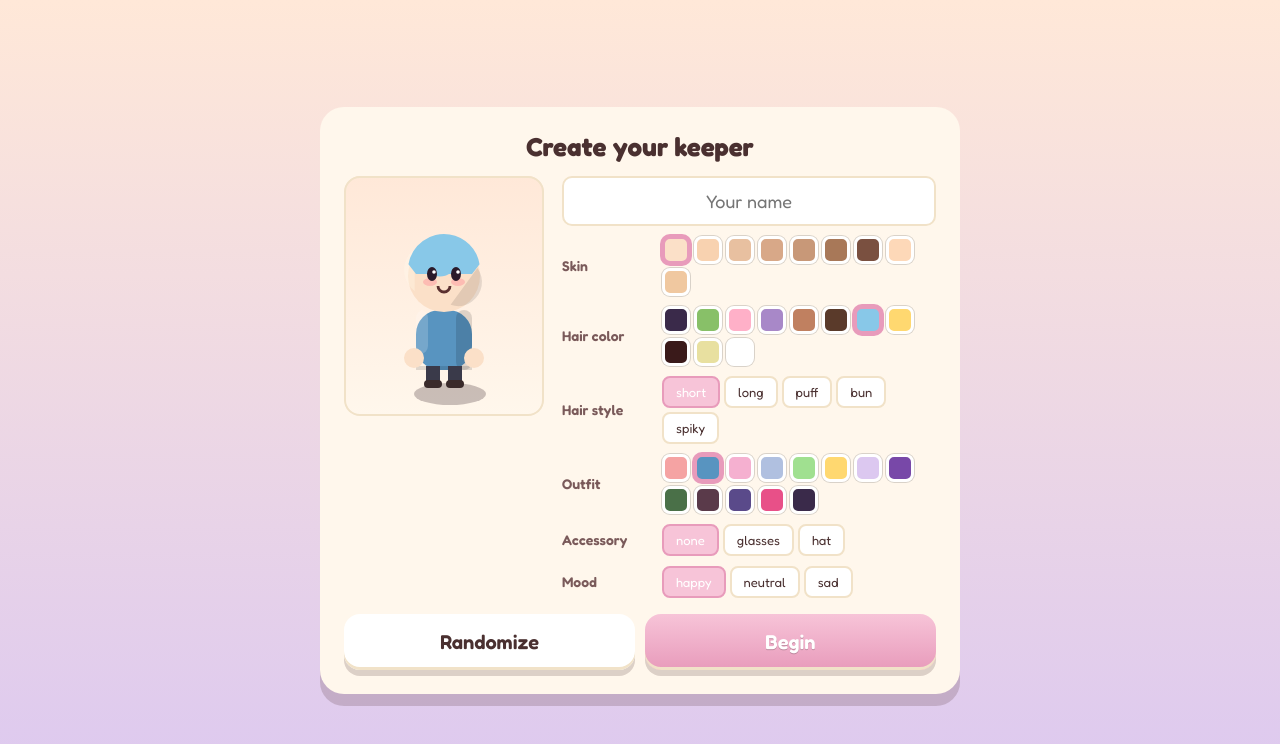
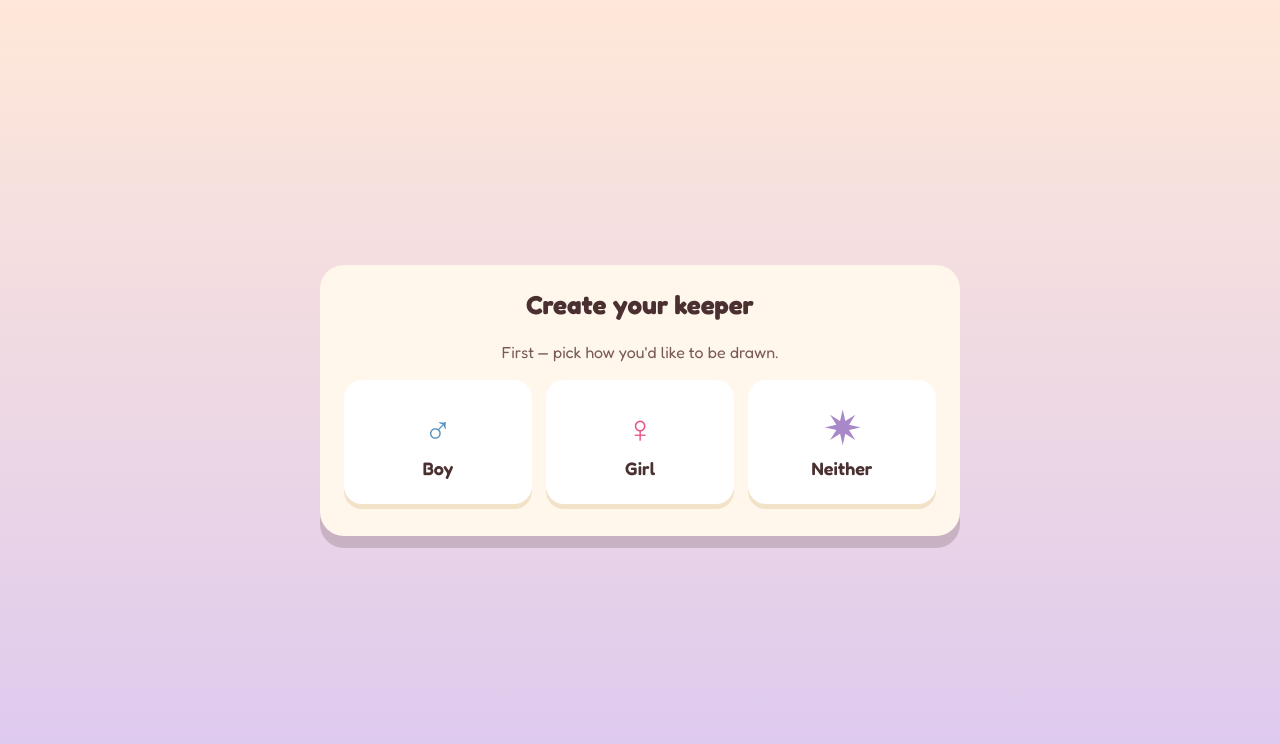
Before and after one commit to wackytownkids-commits/Pebble-Cove, an Electron app: page index.html in a window 1280 px wide. Both pictures are taken after a click on the button "New Game (preset cove)". Drawn offline with Linux system fonts and the light colour scheme.

Commit message:
Pebble Cove v0.2 - initial publish

```diff
--- a/index.html
+++ b/index.html
@@ -38,7 +38,26 @@
 <section id="char-screen" class="screen">
   <div class="cc-card">
     <h2 class="cc-title">Create your keeper</h2>
-    <div class="cc-flex">
+
+    <div id="cc-gender-step" class="cc-gender">
+      <p class="cc-prompt">First — pick how you'd like to be drawn.</p>
+      <div class="cc-gender-grid">
+        <button class="cc-gender-btn" data-g="boy">
+          <span class="cc-gender-icon">♂</span>
+          <span>Boy</span>
+        </button>
+        <button class="cc-gender-btn" data-g="girl">
+          <span class="cc-gender-icon">♀</span>
+          <span>Girl</span>
+        </button>
+        <button class="cc-gender-btn" data-g="they">
+          <span class="cc-gender-icon">✷</span>
+          <span>Neither</span>
+        </button>
+      </div>
+    </div>
+
+    <div id="cc-chibi-step" class="cc-flex" style="display:none;">
       <canvas id="cc-preview" width="200" height="240" class="cc-preview"></canvas>
       <div class="cc-controls">
         <input id="cc-name" type="text" maxlength="20" placeholder="Your name" autocomplete="off" />
@@ -48,11 +67,11 @@
         <div class="cc-row"><span>Outfit</span><div id="cc-outfit" class="cc-swatches"></div></div>
         <div class="cc-row"><span>Accessory</span><div id="cc-accessory" class="cc-choices"></div></div>
         <div class="cc-row"><span>Mood</span><div id="cc-mood" class="cc-choices"></div></div>
+        <div class="cc-buttons">
+          <button class="big-btn" id="cc-random">Randomize</button>
+          <button class="big-btn primary" id="cc-go">Create</button>
+        </div>
       </div>
-    </div>
-    <div class="cc-buttons">
-      <button class="big-btn" id="cc-random">Randomize</button>
-      <button class="big-btn primary" id="cc-go">Begin</button>
     </div>
   </div>
 </section>
--- a/js/charcreator.js
+++ b/js/charcreator.js
@@ -1,19 +1,21 @@
-/* charcreator.js — character creator. Opens before game starts.
-   Builds a chibi with skin/hair/style/outfit/accessory + name + archetype. */
+/* charcreator.js — character creator with gender step then chibi customizer. */
 const CharCreator = {
-  current: null,    // built look
-  name: 'Keeper',
+  step: 'gender',  // 'gender' | 'chibi'
+  current: null,
+  gender: null,    // 'boy' | 'girl' | 'they'
 
   options: {
-    skin:    ['#fbe0c8','#f8d2b0','#e8c0a0','#d8a888','#c89878','#a87858','#7a5040','#fdd8b8','#f0c8a0'],
-    hair:    ['#3a2a4a','#88c068','#ffb0c8','#a888c8','#c08060','#5a3a2a','#88c8e8','#ffd870','#3a1a1a','#e8e0a0','#ffffff'],
+    skin:    ['#fbe0c8','#f8d2b0','#e8c0a0','#d8a888','#c89878','#a87858','#7a5040','#fdd8b8','#f0c8a0','#5a3a2a'],
+    hair:    ['#3a2a4a','#88c068','#ffb0c8','#a888c8','#c08060','#5a3a2a','#88c8e8','#ffd870','#3a1a1a','#e8e0a0','#ffffff','#e85088'],
     style:   ['short','long','puff','bun','spiky'],
-    outfit:  ['#f5a3a3','#5894c0','#f5b0d0','#b0c0e0','#a0e090','#ffd870','#dcc8f0','#7848a8','#4a7048','#5a3a4a','#5a4a8a','#e85088','#3a2a4a'],
+    outfit:  ['#f5a3a3','#5894c0','#f5b0d0','#b0c0e0','#a0e090','#ffd870','#dcc8f0','#7848a8','#4a7048','#5a3a4a','#5a4a8a','#e85088','#3a2a4a','#ffe0a8'],
     accessory: ['none','glasses','hat'],
     mood:    ['happy','neutral','sad'],
   },
 
   init() {
+    CharCreator.step = 'gender';
+    CharCreator.gender = null;
     CharCreator.current = {
       skin:'#fbe0c8', hair:'#88c8e8', hairStyle:'short',
       hairBack: false,
@@ -30,9 +32,26 @@ const CharCreator = {
     CharCreator.render();
   },
 
+  pickGender(g) {
+    CharCreator.gender = g;
+    // smart defaults per gender
+    if (g === 'boy')      { CharCreator.current.hairStyle = 'short';  CharCreator.current.hairBack = false; }
+    else if (g === 'girl'){ CharCreator.current.hairStyle = 'long';   CharCreator.current.hairBack = true;  }
+    else                  { CharCreator.current.hairStyle = 'puff';   CharCreator.current.hairBack = false; }
+    CharCreator.step = 'chibi';
+    CharCreator.render();
+  },
+
   render() {
-    // preview
+    const genStep = document.getElementById('cc-gender-step');
+    const chibiStep = document.getElementById('cc-chibi-step');
+    if (genStep) genStep.style.display = CharCreator.step === 'gender' ? 'flex' : 'none';
+    if (chibiStep) chibiStep.style.display = CharCreator.step === 'chibi' ? 'flex' : 'none';
+
+    if (CharCreator.step !== 'chibi') return;
+
     const canvasPrev = document.getElementById('cc-preview');
+    if (canvasPrev) {
       const ctx = canvasPrev.getContext('2d');
       ctx.clearRect(0,0,canvasPrev.width,canvasPrev.height);
       ctx.save();
@@ -40,12 +59,12 @@ const CharCreator = {
       ctx.scale(2.0, 2.0);
       Sprites.drawChibi(ctx, 0, 0, CharCreator.current, performance.now(), false);
       ctx.restore();
+    }
 
-    // swatches
     CharCreator._renderSwatch('cc-skin', CharCreator.options.skin, v => CharCreator.current.skin = v, CharCreator.current.skin);
     CharCreator._renderSwatch('cc-hair', CharCreator.options.hair, v => CharCreator.current.hair = v, CharCreator.current.hair);
     CharCreator._renderSwatch('cc-outfit', CharCreator.options.outfit, v => CharCreator.current.outfit = v, CharCreator.current.outfit);
-    CharCreator._renderChoice('cc-style', CharCreator.options.style, v => CharCreator.current.hairStyle = v, CharCreator.current.hairStyle);
+    CharCreator._renderChoice('cc-style', CharCreator.options.style, v => { CharCreator.current.hairStyle = v; CharCreator.current.hairBack = (v === 'long'); }, CharCreator.current.hairStyle);
     CharCreator._renderChoice('cc-accessory', CharCreator.options.accessory, v => CharCreator.current.accessory = v, CharCreator.current.accessory);
     CharCreator._renderChoice('cc-mood', CharCreator.options.mood, v => CharCreator.current.mood = v, CharCreator.current.mood);
   },
@@ -77,10 +96,10 @@ const CharCreator = {
     }
   },
 
-  // returns the built look + name to game.js
   finalize() {
-    const v = document.getElementById('cc-name').value.trim() || 'Keeper';
-    return { name: v, look: CharCreator.current };
+    const v = (document.getElementById('cc-name') || {}).value;
+    const name = (v || '').trim() || 'Keeper';
+    return { name, look: CharCreator.current, gender: CharCreator.gender };
   },
 
   randomize() {
--- a/js/game.js
+++ b/js/game.js
@@ -321,6 +321,11 @@ document.addEventListener('DOMContentLoaded', () => {
   }
   const ccRand = document.getElementById('cc-random');
   if (ccRand) ccRand.addEventListener('click', () => CharCreator.randomize());
+  document.querySelectorAll('.cc-gender-btn').forEach(b => {
+    const handler = () => CharCreator.pickGender(b.dataset.g);
+    b.addEventListener('click', handler);
+    b.addEventListener('touchend', e => { e.preventDefault(); handler(); }, { passive: false });
+  });
   const storyBtn = document.getElementById('btn-story');
   if (storyBtn) storyBtn.addEventListener('click', () => {
     Story.active = true;
--- a/style.css
+++ b/style.css
@@ -857,3 +857,47 @@ body.touch .big-btn { padding: 18px 30px; font-size: 22px; }
   .panel { width: 96vw; }
   .panel header h2 { font-size: 18px; }
 }
+
+.cc-gender {
+  display: flex;
+  flex-direction: column;
+  align-items: center;
+  gap: 18px;
+  padding: 8px 0;
+}
+.cc-prompt { font-size: 16px; color: var(--ink-soft); }
+.cc-gender-grid {
+  display: grid;
+  grid-template-columns: repeat(3, 1fr);
+  gap: 14px;
+  width: 100%;
+}
+.cc-gender-btn {
+  display: flex;
+  flex-direction: column;
+  align-items: center;
+  gap: 6px;
+  padding: 22px 10px;
+  background: white;
+  border-radius: 18px;
+  border: 3px solid transparent;
+  font-family: inherit;
+  font-size: 18px;
+  font-weight: 600;
+  color: var(--ink);
+  box-shadow: 0 5px 0 var(--paper-shadow);
+  cursor: pointer;
+  transition: transform 0.06s ease;
+}
+.cc-gender-btn:hover { transform: translateY(-2px); border-color: var(--pink); }
+.cc-gender-btn:active { transform: translateY(2px); box-shadow: 0 2px 0 var(--paper-shadow); }
+.cc-gender-icon { font-size: 38px; color: var(--pink-deep); }
+.cc-gender-btn[data-g="boy"]  .cc-gender-icon { color: #5894c0; }
+.cc-gender-btn[data-g="girl"] .cc-gender-icon { color: #e85088; }
+.cc-gender-btn[data-g="they"] .cc-gender-icon { color: #a888c8; }
+
+@media (max-width: 500px) {
+  .cc-gender-grid { gap: 8px; }
+  .cc-gender-btn { padding: 14px 4px; font-size: 14px; }
+  .cc-gender-icon { font-size: 28px; }
+}
```
Lines whose indentation alone changed are shown as unchanged.
